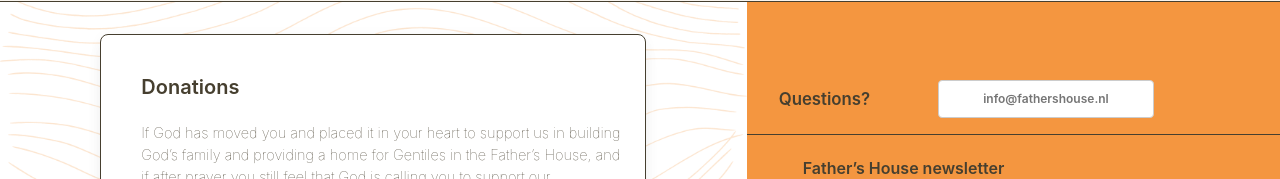
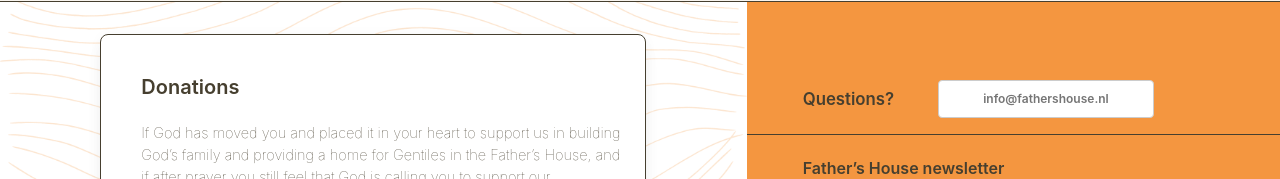
Before and after one commit to OsmanSamar/fathershouse, a React (Create React App) app: page / in a window 1280 px wide. Shown: the part 5365-5544 px from the top of the page. Built offline with nearby package versions, Linux system fonts and the light colour scheme.

Commit message:
Added Right margin to Quetsion

```diff
--- a/src/components/Footer.jsx
+++ b/src/components/Footer.jsx
@@ -324,7 +324,7 @@ const Footer = () => {
           <div
             style={{
               backgroundColor: "transparent",
-              width: "100vw",
+              width: "100%",
               border: "none",
               boxShadow: "none",
               maxWidth: "100%",
@@ -350,8 +350,8 @@ const Footer = () => {
                     fontWeight: 600,
                     letterSpacing: "0px",
                     opacity: 1,
-                    // margin: "0 0.5rem 1rem 0",
-                    // padding: "0 1rem",
+                    margin: "0 0.5rem 1rem 0.5rem",
+                    padding: "0 1rem",
 
                     // fontSize: "calc(0.75rem + 0.5vw)",
 
```
